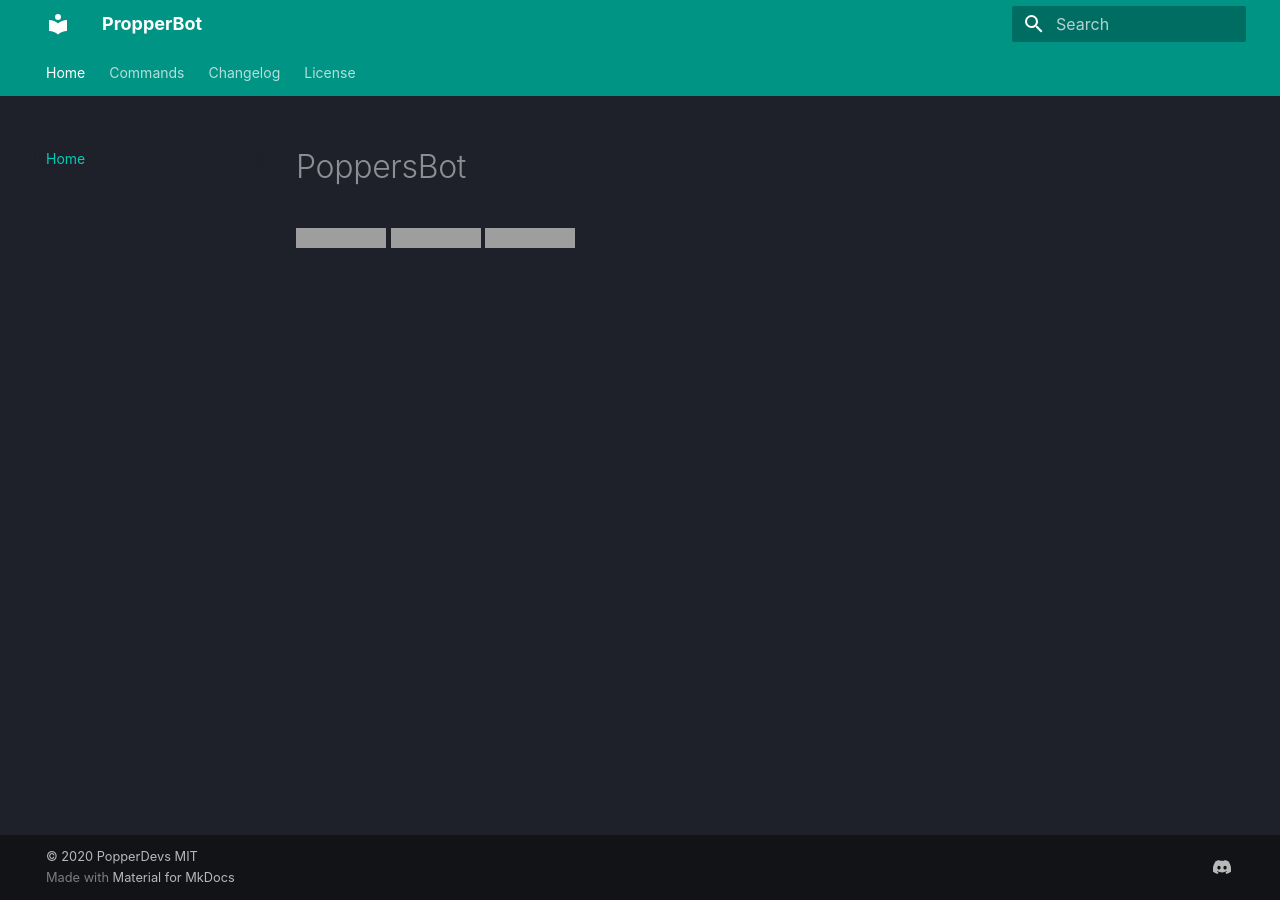
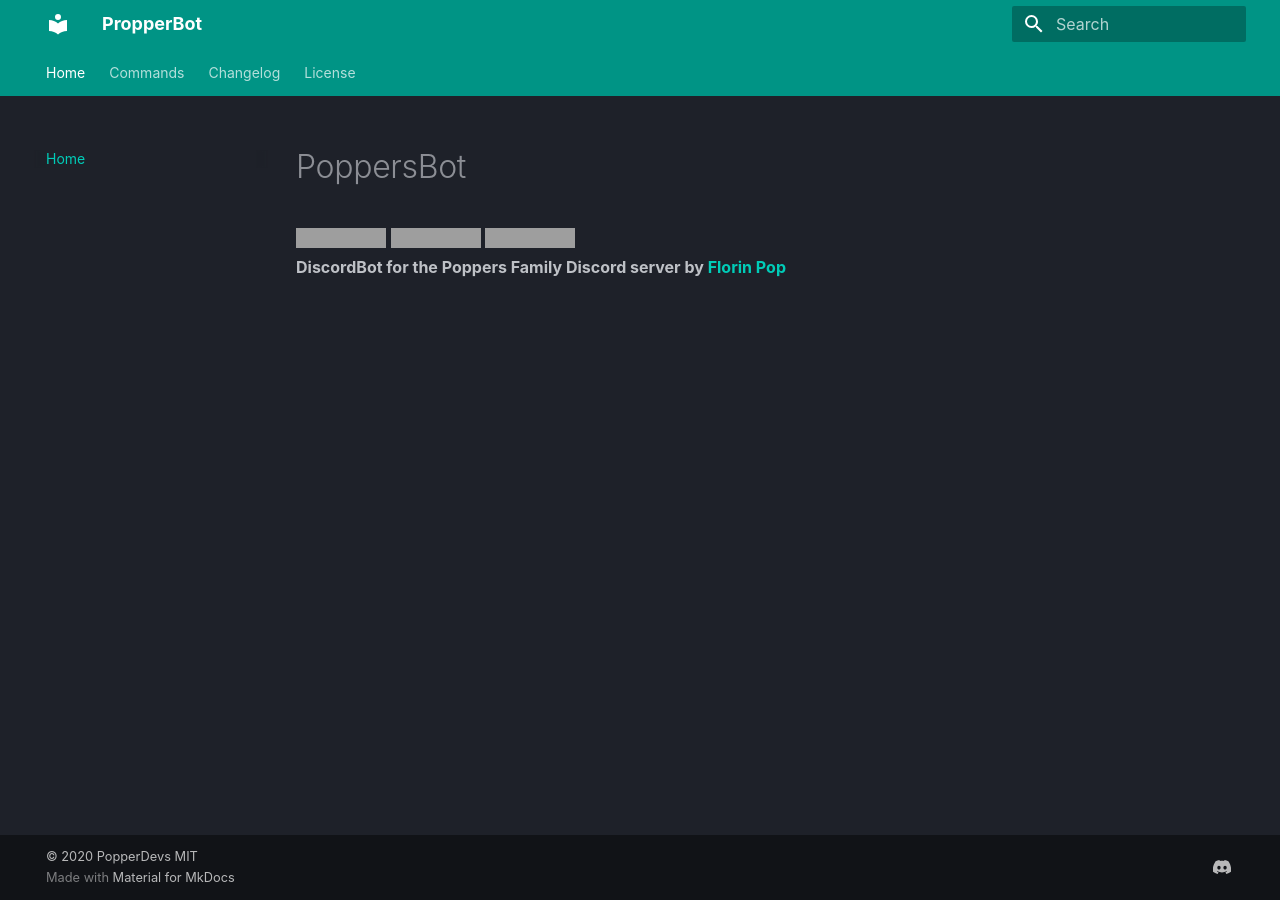
Before and after one commit to PopperDevs/PopperBot-docs, an MkDocs documentation site: the page built from docs/index.md, in a window 1280 px wide. Built offline with MkDocs 1.6.1 and Material for MkDocs 9.7.7, drawn with Linux system fonts in a browser that asks for light colours; grey boxes are pictures that could not be loaded.

Commit message:
added shot description

```diff
--- a/docs/index.md
+++ b/docs/index.md
@@ -1,2 +1,4 @@
 # PoppersBot
 ![GitHub issues](https://img.shields.io/github/issues/PopperDevs/PopperBot) ![GitHub pull requests](https://img.shields.io/github/issues-pr/PopperDevs/PopperBot) ![GitHub](https://img.shields.io/github/license/PopperDevs/PopperBot)
+<br>
+<strong>DiscordBot for the Poppers Family Discord server by <a href="https://www.florin-pop.com/">Florin Pop</a></strong>
```
